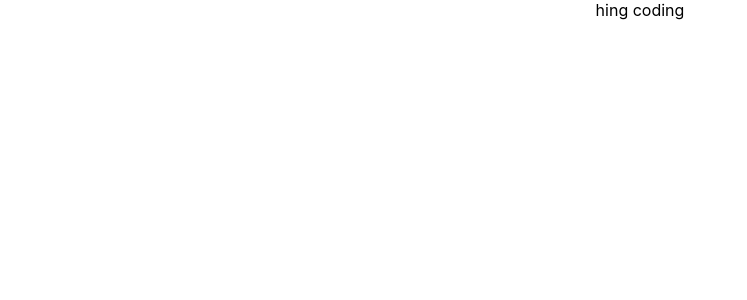
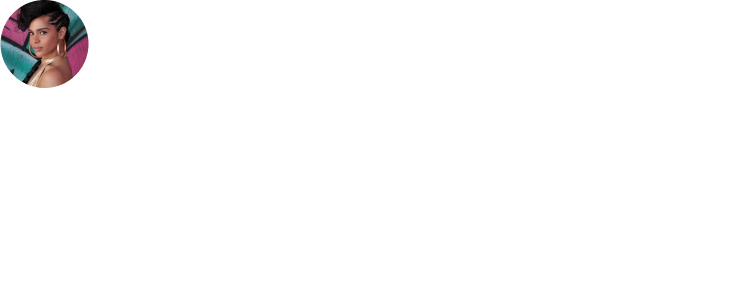
Before and after one commit to platinum5343/task-1, a React (Create React App) app: page / in a window 1280 px wide. Shown: the top 300 px of the page, without its empty margins (0-747 px from the left). Built offline with nearby package versions, Linux system fonts and the light colour scheme.

Commit message:
image was added

```diff
--- a/src/App.js
+++ b/src/App.js
@@ -1,9 +1,10 @@
+import Home from './components/Home';
 import './App.css';
 
 function App() {
   return (
-    <div className="App">
-      hing coding
+    <div>
+      <Home />
     </div>
   );
 }
--- a/src/components/home.jsx
+++ b/src/components/home.jsx
@@ -1,9 +1,12 @@
-import React, { Fragment } from 'react'
+import React, { Fragment } from 'react';
+import profileImg from '../../src/assets/profile__img.png'
 
-export const home = () => {
+export const Home = () => {
   return (
     <Fragment>
-
+        <img src={profileImg} alt="profile_img" />
     </Fragment>
   )
 }
+
+export default Home;
```
